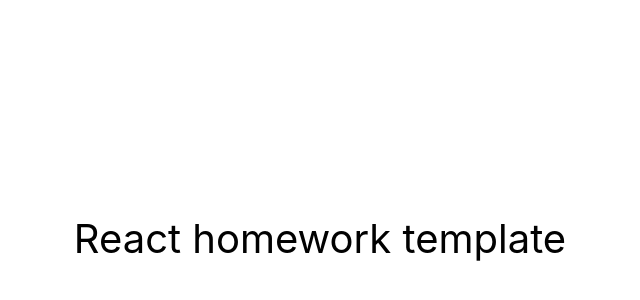
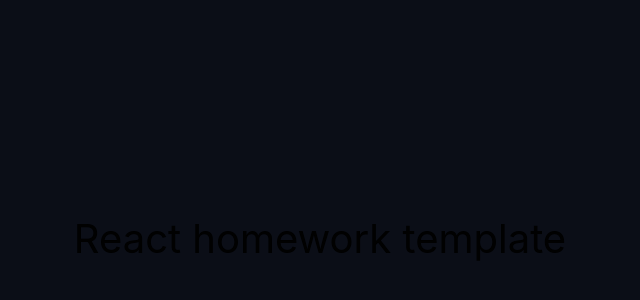
Before and after one commit to MishaPanivnyk/RMC, a React (Create React App) app: page / in a window 1280 px wide. Shown: the part 162-462 px from the top of the page, without its empty margins (320-960 px from the left). Built offline with nearby package versions, Linux system fonts and the light colour scheme; a web font is replaced by a local one.

Commit message:
add global style

```diff
--- a/src/index.css
+++ b/src/index.css
@@ -2,14 +2,32 @@
 
 body {
   margin: 0;
-  font-family: -apple-system, BlinkMacSystemFont, 'Segoe UI', 'Roboto', 'Oxygen',
-    'Ubuntu', 'Cantarell', 'Fira Sans', 'Droid Sans', 'Helvetica Neue',
-    sans-serif;
+  font-family: -apple-system, BlinkMacSystemFont, 'Roboto', sans-serif;
   -webkit-font-smoothing: antialiased;
   -moz-osx-font-smoothing: grayscale;
+  background-color: #0b0e17;
 }
 
 code {
   font-family: source-code-pro, Menlo, Monaco, Consolas, 'Courier New',
     monospace;
 }
+h1,
+h2,
+h3,
+h4,
+h5,
+h6,
+p {
+  margin: 0;
+}
+
+img {
+  display: block;
+  max-width: 100%;
+}
+ul {
+  list-style: none;
+  padding: 0;
+  margin: 0;
+}
```
